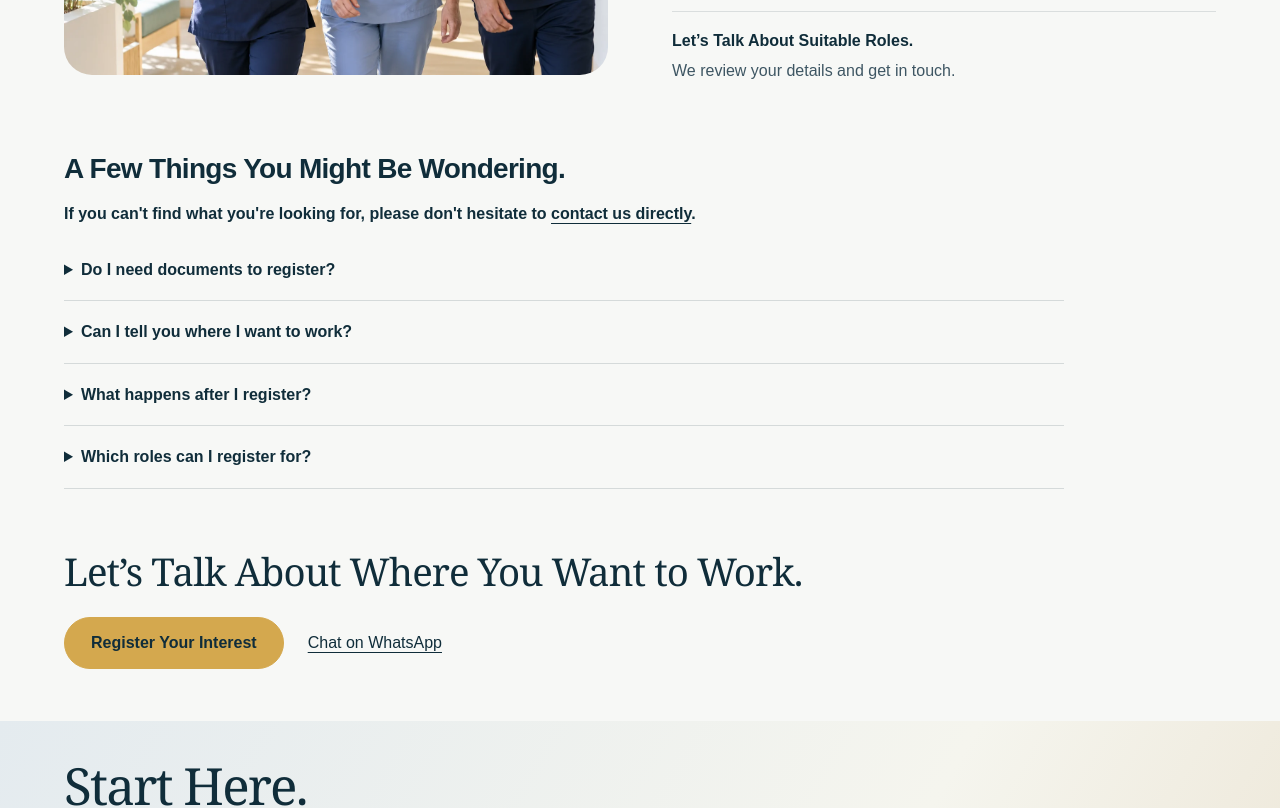
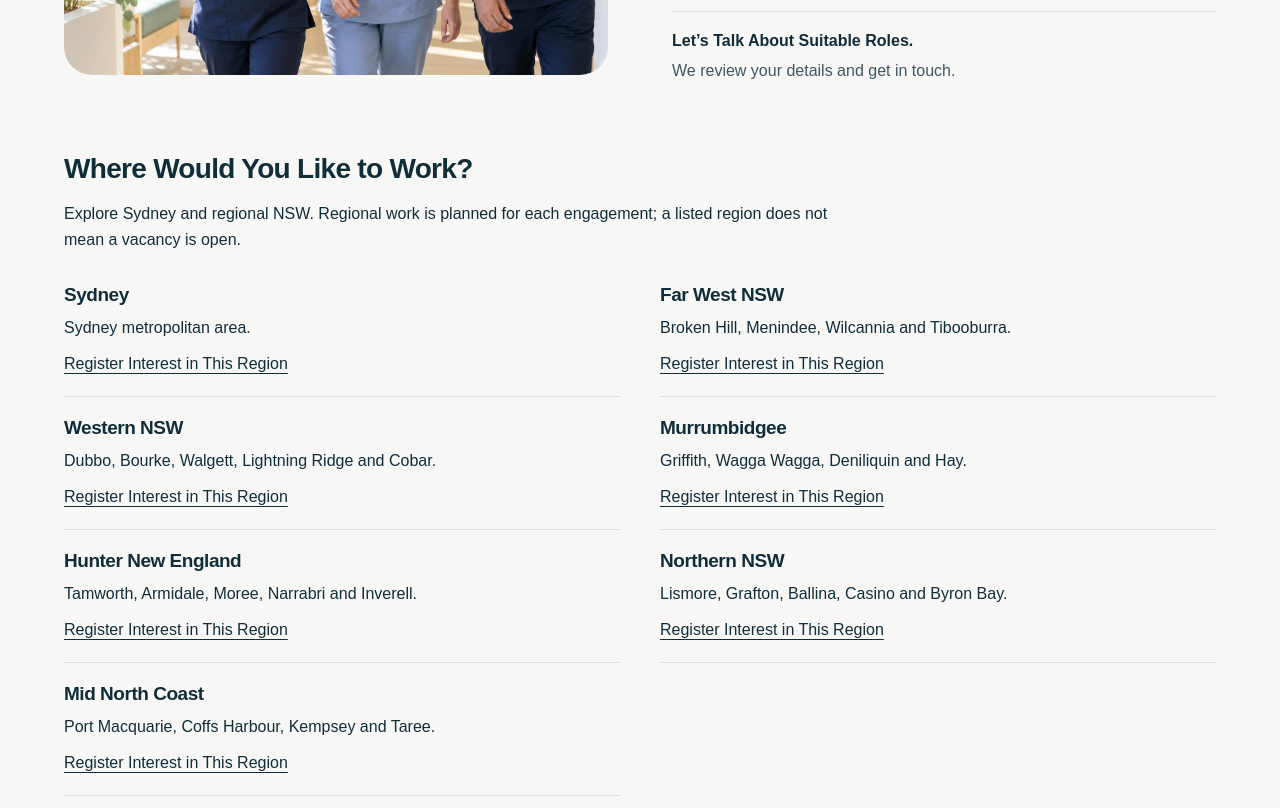
Before and after one commit to wgsaus-dotcom/Healthplus, a Next.js app: page /work-with-us in a window 1280 px wide. Shown: the part 1480-2288 px from the top of the page. Built offline with nearby package versions, Linux system fonts and the light colour scheme.

Commit message:
Add regional registration prefills and clear resume submission confirmation

```diff
--- a/app/WorkerApplicationForm.tsx
+++ b/app/WorkerApplicationForm.tsx
@@ -10,13 +10,15 @@ type SubmissionState =
   | { status: "success"; reference: string }
   | { status: "error"; message: string };
 
-export default function WorkerApplicationForm({ initialRole = "" }: { initialRole?: string }) {
+export default function WorkerApplicationForm({ initialRole = "", initialRegion = "" }: { initialRole?: string; initialRegion?: string }) {
   const formRef = useRef<HTMLFormElement>(null);
   const [state, setState] = useState<SubmissionState>({ status: "idle" });
   const [fileName, setFileName] = useState("");
   const [step, setStep] = useState(1);
 
   const inFlight = useRef(false);
+  const [region, setRegion] = useState(initialRegion);
+  useEffect(() => { setRegion(initialRegion); }, [initialRegion]);
   const [profession, setProfession] = useState(() => roleValue(initialRole));
   useEffect(() => { setProfession(roleValue(initialRole)); }, [initialRole]);
 
@@ -61,9 +63,9 @@ export default function WorkerApplicationForm({ initialRole = "" }: { initialRol
         "/api/worker-applications",
         { method: "POST", body: data }
       );
-      const result = (await response.json()) as { error?: string; reference?: string };
+      const result = (await response.json()) as { error?: string; reference?: string; resumeReceived?: boolean };
 
-      if (!response.ok || !result.reference) {
+      if (!response.ok || !result.reference || !result.resumeReceived) {
         throw new Error(result.error || "We could not submit your application.");
       }
 
@@ -82,6 +84,17 @@ export default function WorkerApplicationForm({ initialRole = "" }: { initialRol
     }
   }
 
+  if (state.status === "success") return (
+    <section className="worker-confirmation" role="status" aria-live="polite">
+      <h2>Registration Received</h2>
+      <p>Your résumé and registration details have been received.</p>
+      <p>Your Reference: <strong>{state.reference}</strong></p>
+      <h3>What Happens Next</h3>
+      <p>We’ll review your résumé and contact you about roles that may suit you. We’ll discuss any role-specific documents and checks with you.</p>
+      <a className="hpi-action" href={`https://wa.me/61411459755?text=${encodeURIComponent(`Hello HPI, I’m following up on registration ${state.reference}.`)}`} target="_blank" rel="noopener noreferrer">Chat With HPI on WhatsApp</a>
+    </section>
+  );
+
   return (
     <form className="worker-form express-worker-form" ref={formRef} onSubmit={submitApplication} encType="multipart/form-data" noValidate>
       <div className="form-honeypot" aria-hidden="true"><label htmlFor="company">Company</label><input id="company" name="company" tabIndex={-1} autoComplete="off" /></div>
@@ -94,7 +107,7 @@ export default function WorkerApplicationForm({ initialRole = "" }: { initialRol
         <label><span>Profession *</span><select name="profession" required value={profession} onChange={event => setProfession(event.target.value)}><option value="" disabled>Choose your profession</option>{workforceRoles.map(role => <option key={role.value} value={role.value}>{role.label}</option>)}</select></label>
         <label><span>Registration or Qualification Status *</span><select name="registrationType" required defaultValue=""><option value="" disabled>Choose status</option><option>Current Ahpra registration</option><option>Ahpra application in progress</option><option>Certificate III or IV completed</option><option>Certificate III or IV in progress</option><option>Not currently registered or qualified</option></select></label>
         <label><span>Ahpra Number</span><input name="ahpraRegistrationNumber" maxLength={30} autoComplete="off" /></label>
-        <label><span>Preferred NSW Region *</span><select name="preferredLocations" required defaultValue=""><option value="" disabled>Choose a region</option><option>Sydney metropolitan area</option><option>Far West NSW</option><option>Western NSW</option><option>Murrumbidgee</option><option>Hunter New England</option><option>Northern NSW</option><option>Mid North Coast</option><option>Open to any regional NSW location</option><option>Open to any NSW location</option></select></label>
+        <label><span>Preferred NSW Region *</span><select name="preferredLocations" required value={region} onChange={event => setRegion(event.target.value)}><option value="" disabled>Choose a region</option><option>Sydney metropolitan area</option><option>Far West NSW</option><option>Western NSW</option><option>Murrumbidgee</option><option>Hunter New England</option><option>Northern NSW</option><option>Mid North Coast</option><option>Open to any regional NSW location</option><option>Open to any NSW location</option></select></label>
       </div><div className="form-navigation"><button className="hpi-action" type="button" onClick={nextStep}>Continue</button></div></fieldset>
       <fieldset className="form-step" data-form-step="2" hidden={step !== 2}><legend>Availability and Consent</legend>
         <label className="form-message"><span>Availability</span><textarea name="message" rows={3} maxLength={1200} /></label>
--- a/app/api/worker-applications/route.ts
+++ b/app/api/worker-applications/route.ts
@@ -130,7 +130,7 @@ export async function POST(request: Request) {
       throw error;
     }
 
-    return Response.json({ ok: true, reference }, { status: 201 });
+    return Response.json({ ok: true, reference, resumeReceived: true }, { status: 201 });
   } catch {
     return Response.json({ error: "We could not submit your application. Please try again." }, { status: 500 });
   }
--- a/app/employers/page.tsx
+++ b/app/employers/page.tsx
@@ -25,6 +25,7 @@ export default async function EmployersPage({ searchParams }: { searchParams?: P
         <p>{region.detail}</p>
         <p className="region-engagement">We plan regional work for each engagement in {region.name}. Listing a region does not mean a vacancy is open.</p>
         <a className="inner-link region-map-link" href={`https://www.openstreetmap.org/search?query=${encodeURIComponent(region.name + " Australia")}`} target="_blank" rel="noopener noreferrer">View {region.name} on a map<span aria-hidden="true"> ↗</span></a>
+        <a className="inner-link region-map-link" href={`/work-with-us?region=${region.slug}#apply`}>Register Interest in This Region</a>
       </article>)}</div>
       <NSWMap />
     </section>
--- a/app/work-with-us/page.tsx
+++ b/app/work-with-us/page.tsx
@@ -2,6 +2,7 @@ import { roleFromSearch, type FormSearchParams } from "../form-options";
 import WorkerApplicationForm from "../WorkerApplicationForm";
 import { innerMetadata, PageIntro } from "../InnerPage";
 import "./workers.css";
+import { regions } from "../simplified-content";
 
 export const metadata = innerMetadata("Healthcare work in NSW", "Register for healthcare work in Sydney and regional NSW in two short steps. Tell HPI your role, preferred location and availability.", "/work-with-us");
 
@@ -13,10 +14,13 @@ const questions = [
 ] as const;
 
 export default async function WorkWithUsPage({ searchParams }: { searchParams?: Promise<FormSearchParams> }) {
-  const initialRole = roleFromSearch(await (searchParams ?? Promise.resolve({})), "profession");
+  const params = await (searchParams ?? Promise.resolve({} as FormSearchParams));
+  const initialRole = roleFromSearch(params, "profession");
+  const rawRegion = Array.isArray(params.region) ? params.region[0] : params.region;
+  const initialRegion = regions.find(region => region.slug === rawRegion)?.name ?? (rawRegion === "sydney" ? "Sydney metropolitan area" : "");
   return <main className="hpi-inner worker-page">
     <PageIntro title="Your Next Chapter in Healthcare. Here in NSW.">Tell us your role, where you want to work and when you’re available. Upload your résumé and register in two short steps; compliance documents come later.</PageIntro>
-    <div className="inner-form" id="apply"><WorkerApplicationForm initialRole={initialRole} /></div>
+    <div className="inner-form" id="apply"><WorkerApplicationForm initialRole={initialRole} initialRegion={initialRegion} /></div>
     <section className="worker-feature" aria-labelledby="worker-feature-heading">
       <img src="/assets/hpi-happy-healthcare-team.webp" alt="Illustrative image of healthcare colleagues sharing a relaxed moment at work" width="1536" height="1024" loading="lazy" />
       <div><p className="worker-eyebrow">PEOPLE. CARE. COMPLIANCE.</p><h2 id="worker-feature-heading">A Conversation About What Comes Next.</h2><dl>
@@ -25,6 +29,14 @@ export default async function WorkWithUsPage({ searchParams }: { searchParams?:
         <div><dt>Let’s Talk About Suitable Roles.</dt><dd>We review your details and get in touch.</dd></div>
       </dl></div>
     </section>
+    <section className="inner-block worker-regions" aria-labelledby="worker-regions-heading">
+      <h2 id="worker-regions-heading">Where Would You Like to Work?</h2>
+      <p>Explore Sydney and regional NSW. Regional work is planned for each engagement; a listed region does not mean a vacancy is open.</p>
+      <div className="worker-region-list">{[{ slug: "sydney", name: "Sydney", places: "Sydney metropolitan area" }, ...regions].map(region => <article key={region.slug}>
+        <h3>{region.name}</h3><p>{region.places}.</p>
+        <a className="inner-link" href={`/work-with-us?region=${region.slug}${initialRole ? `&profession=${encodeURIComponent(initialRole)}` : ""}#apply`} aria-label={`Register Interest in ${region.name}`}>Register Interest in This Region</a>
+      </article>)}</div>
+    </section>
     <section className="inner-block worker-faq" aria-labelledby="worker-faq-heading"><h2 id="worker-faq-heading">A Few Things You Might Be Wondering.</h2><p><strong>If you can&apos;t find what you&apos;re looking for, please don&apos;t hesitate to <a className="inner-link" href="mailto:info@healthplusint.com.au">contact us directly</a>.</strong></p>{questions.map(([question, answer]) => <details key={question}><summary>{question}</summary><p>{answer}</p></details>)}</section>
     <section className="worker-invitation"><h2>Let’s Talk About Where You Want to Work.</h2><div className="inner-actions"><a className="hpi-action" href="#apply">Register Your Interest</a><a className="inner-link" href="https://wa.me/61411459755">Chat on WhatsApp</a></div></section>
   </main>;
--- a/app/work-with-us/workers.css
+++ b/app/work-with-us/workers.css
@@ -16,3 +16,12 @@
 .worker-invitation { padding:32px 0; }
 .worker-invitation .inner-actions { align-items:center; gap:24px; }
 @media(max-width:700px) { .worker-feature { grid-template-columns:minmax(0,1fr); padding-top:32px; } .worker-feature img { max-height:320px; object-fit:cover; } }
+
+.worker-region-list { display:grid; grid-template-columns:1fr 1fr; gap:0 40px; }
+.worker-region-list article { padding:20px 0; border-bottom:1px solid #102d3a20; }
+.worker-region-list h3 { margin:0 0 8px; }
+.worker-region-list p { margin-bottom:10px; }
+.worker-confirmation { max-width:760px; padding:28px; background:#edf4ef; border:1px solid #102d3a20; border-radius:20px; }
+.worker-confirmation h2 { margin-top:0; }
+.worker-confirmation .hpi-action { margin-top:12px; }
+@media(max-width:600px) { .worker-region-list { grid-template-columns:minmax(0,1fr); } }
```
